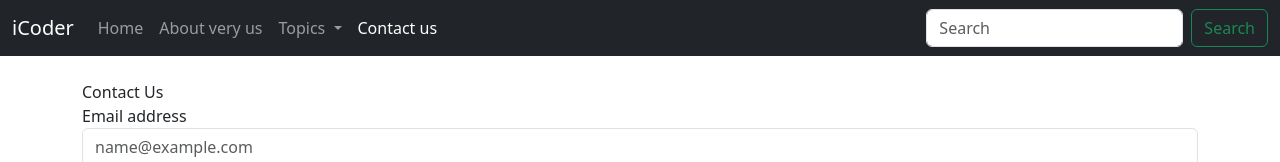
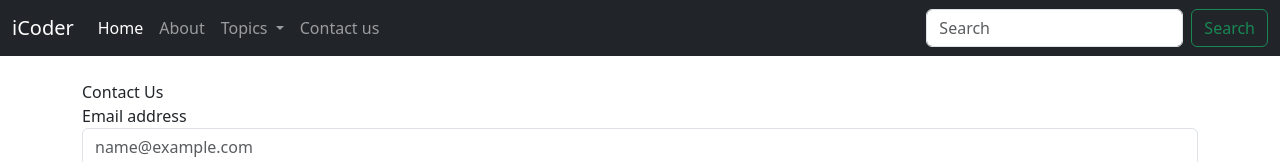
Before and after one commit to Renaizer/BootstarpiCoderReshma, a plain HTML site: page contact.html in a window 1280 px wide. Shown: the top 162 px of the page. Drawn offline with nearby package versions, Linux system fonts and the light colour scheme.

Commit message:
Update contact.html

```diff
--- a/contact.html
+++ b/contact.html
@@ -26,15 +26,14 @@
             <div class="collapse navbar-collapse" id="navbarSupportedContent">
                 <ul class="navbar-nav me-auto mb-2 mb-lg-0">
           <li class="nav-item">
-                        <a class="nav-link " aria-current="page" href="/BootstarpiCoderReshma/">Home</a>
+            <a class="nav-link active" aria-current="page" href="/BootstarpiCoderReshma/">Home</a>
           </li>
-                    <li class="nav-item active">
-                        <a class="nav-link " href="/BootstarpiCoderReshma/about.html">About very us</a>
+          <li class="nav-item">
+            <a class="nav-link" href="/BootstarpiCoderReshma/about.html">About</a>
           </li>
 
           <li class="nav-item dropdown">
-                        <a class="nav-link dropdown-toggle" href="#" role="button" data-bs-toggle="dropdown"
-                            aria-expanded="false">
+            <a class="nav-link dropdown-toggle" href="#" role="button" data-bs-toggle="dropdown" aria-expanded="false">
               Topics
             </a>
             <ul class="dropdown-menu" aria-labelledby="navbarDropdown">
@@ -47,8 +46,8 @@
               <li><a class="dropdown-item" href="#">Write to us</a></li>
             </ul>
           </li>
-                    <li class="nav-item active">
-                        <a class="nav-link active" href="/contact.html">Contact us</a>
+          <li class="nav-item">
+            <a class="nav-link" href="/BootstarpiCoderReshma/contact.html">Contact us</a>
           </li>
         </ul>
                 <form class="d-flex" role="search">
```
Lines whose indentation alone changed are shown as unchanged.
